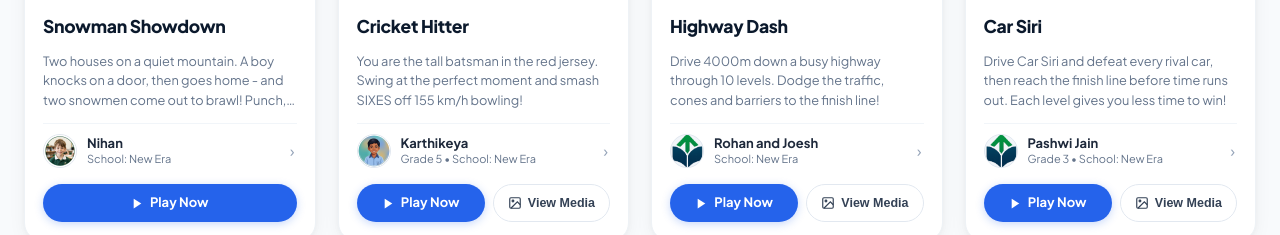
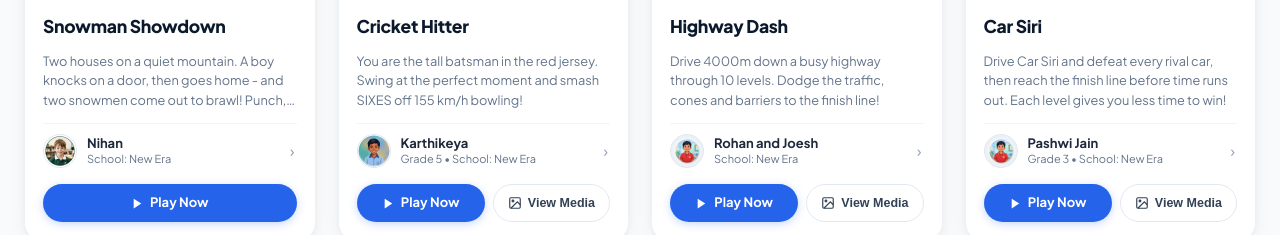
Before and after one commit to ukk1019-yhat/Schoolprojects, a plain HTML site: page index.html in a window 1280 px wide. Shown: the part 1140-1375 px from the top of the page. Drawn offline with Linux system fonts and the light colour scheme.

Commit message:
Use student avatar images for Highway Dash and Car Siri creator cards

```diff
--- a/index.html
+++ b/index.html
@@ -1468,7 +1468,7 @@
           <p class="card-description">Drive 4000m down a busy highway through 10 levels. Dodge the traffic, cones and barriers to the finish line!</p>
 
           <div class="creator-row" onclick="openCreatorModal('Rohan and Joesh', 'School: New Era', 'Highway Dash')">
-            <img class="creator-avatar" src="logo.png" alt="Rohan and Joesh">
+            <img class="creator-avatar" src="assets/avatar-varun.jpg" alt="Rohan and Joesh">
             <div class="creator-info">
               <div class="creator-name">Rohan and Joesh</div>
               <div class="creator-meta">School: New Era</div>
@@ -1503,7 +1503,7 @@
           <p class="card-description">Drive Car Siri and defeat every rival car, then reach the finish line before time runs out. Each level gives you less time to win!</p>
 
           <div class="creator-row" onclick="openCreatorModal('Pashwi Jain', 'Grade 3 • School: New Era', 'Car Siri')">
-            <img class="creator-avatar" src="logo.png" alt="Pashwi Jain">
+            <img class="creator-avatar" src="assets/avatar-srinivas.jpg" alt="Pashwi Jain">
             <div class="creator-info">
               <div class="creator-name">Pashwi Jain</div>
               <div class="creator-meta">Grade 3 • School: New Era</div>
@@ -1921,7 +1921,8 @@
       'Ruhi Parinica Thayi': 'assets/avatar-ruhi.jpg',
       'Nihan': 'assets/avatar-nihan.jpg',
       'Karthikeya': 'assets/avatar-sri.jpg',
-      'Rohan and Joesh': 'logo.png',
+      'Rohan and Joesh': 'assets/avatar-varun.jpg',
+      'Pashwi Jain': 'assets/avatar-srinivas.jpg',
       'Hanitha and Kaira Jain': 'logo.png',
       'Team Edu Alt Tech': 'logo.png',
       'Student Innovators': 'assets/hero-students.jpg'
```
